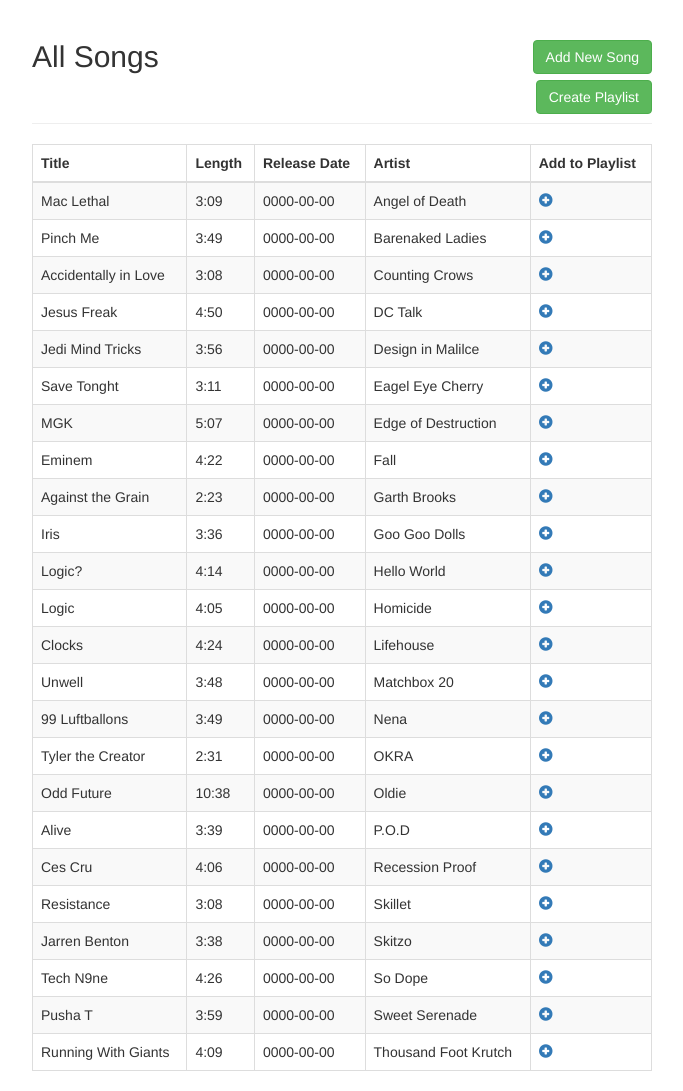
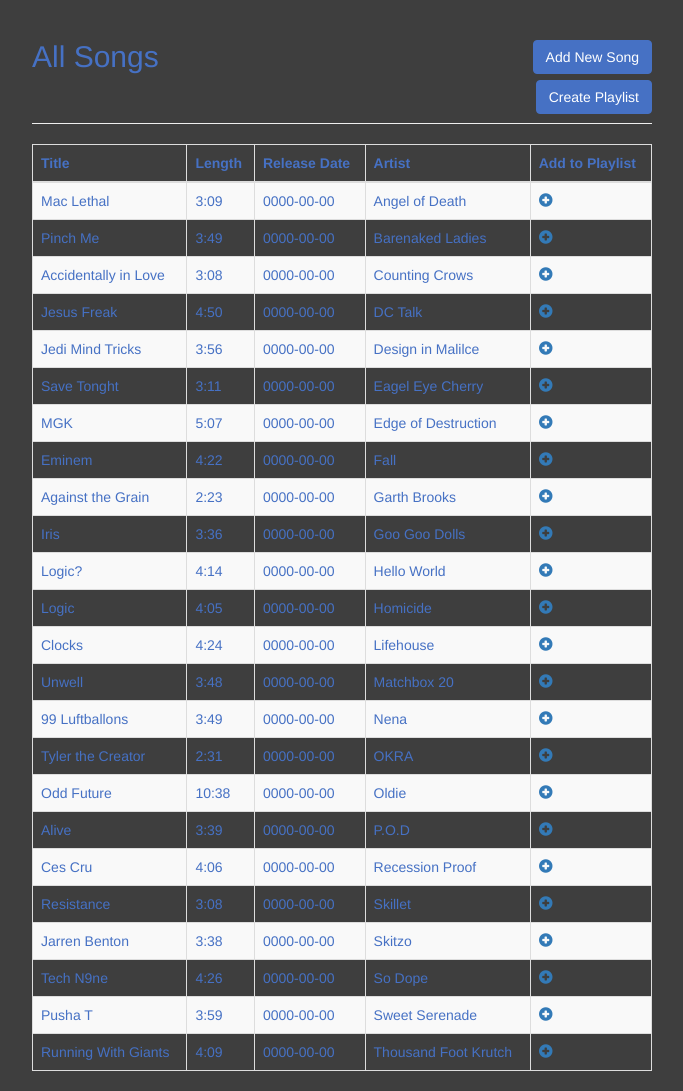
Before and after one commit to scs3402019/Final-Project, a PHP site: page / in a window 1280 px wide. Shown: the whole page, without its empty margins (298-981 px from the left). Run offline with PHP 8.4, Linux system fonts and the light colour scheme; data comes from the database, SQL or seed files in the repository; data that the repository does not hold is empty.

Commit message:
Updated Styles

```diff
--- a/index.php
+++ b/index.php
@@ -17,6 +17,14 @@
         table tr td:last-child a{
             margin-right: 15px;
         }
+		body {
+			background-color: #3E3E3E;
+			color: #4671C4;
+		}
+		.btn {
+			background-color: #4671C4;
+			border-color:#4671C4;
+		}
     </style>
     <script type="text/javascript">
         $(document).ready(function(){
@@ -59,7 +67,7 @@
                                         echo "<td>" . $row['Release_date'] . "</td>";
                                         echo "<td>" . $row['Performer'] . "</td>";
 										echo "<td>";
-											echo "<a href='accept.php?sID=". $row['Name'] ."' title='Add to Playlist' data-toggle='tooltip'><span class='glyphicon glyphicon-plus-sign'></span></a>";
+											echo "<a href='Playlists.php". $row['Name'] ."' title='Add to Playlist' data-toggle='tooltip'><span class='glyphicon glyphicon-plus-sign'></span></a>";
 										echo "</td>";
                                     echo "</tr>";
                                 }
```
